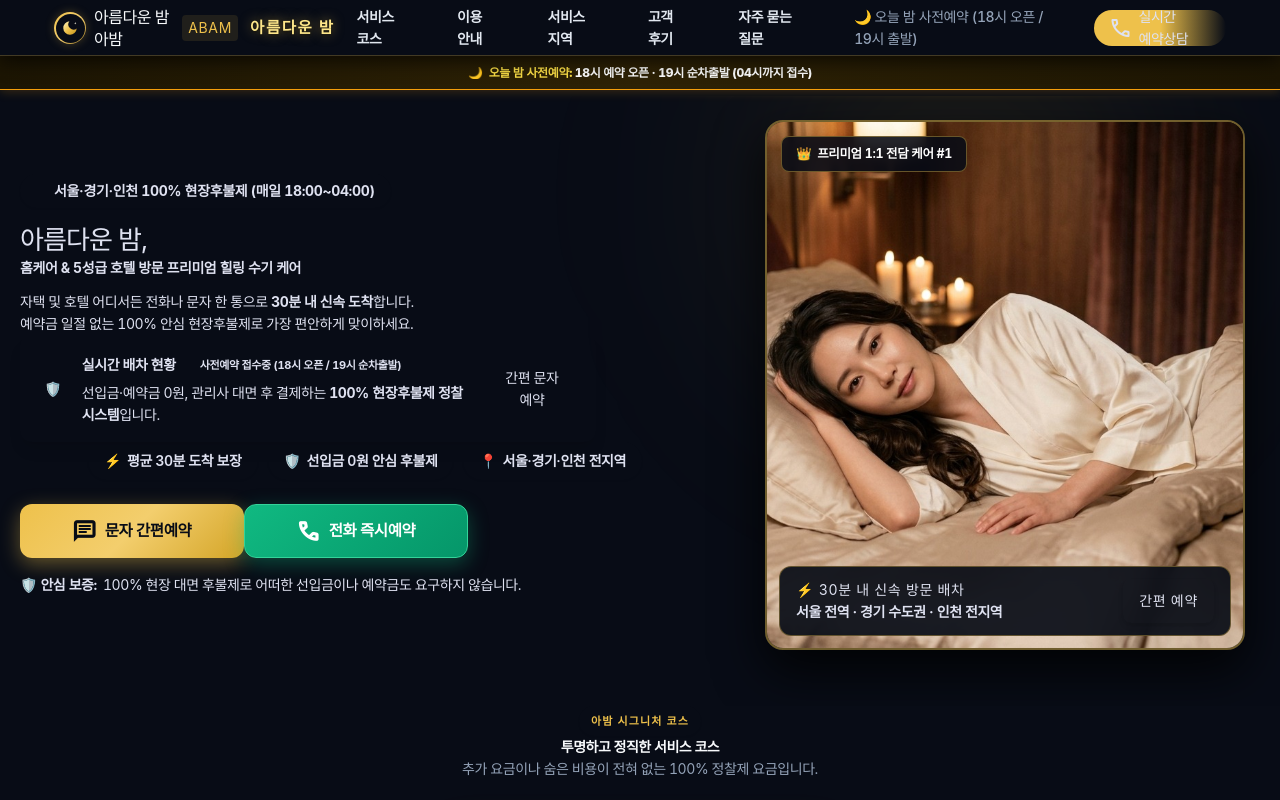
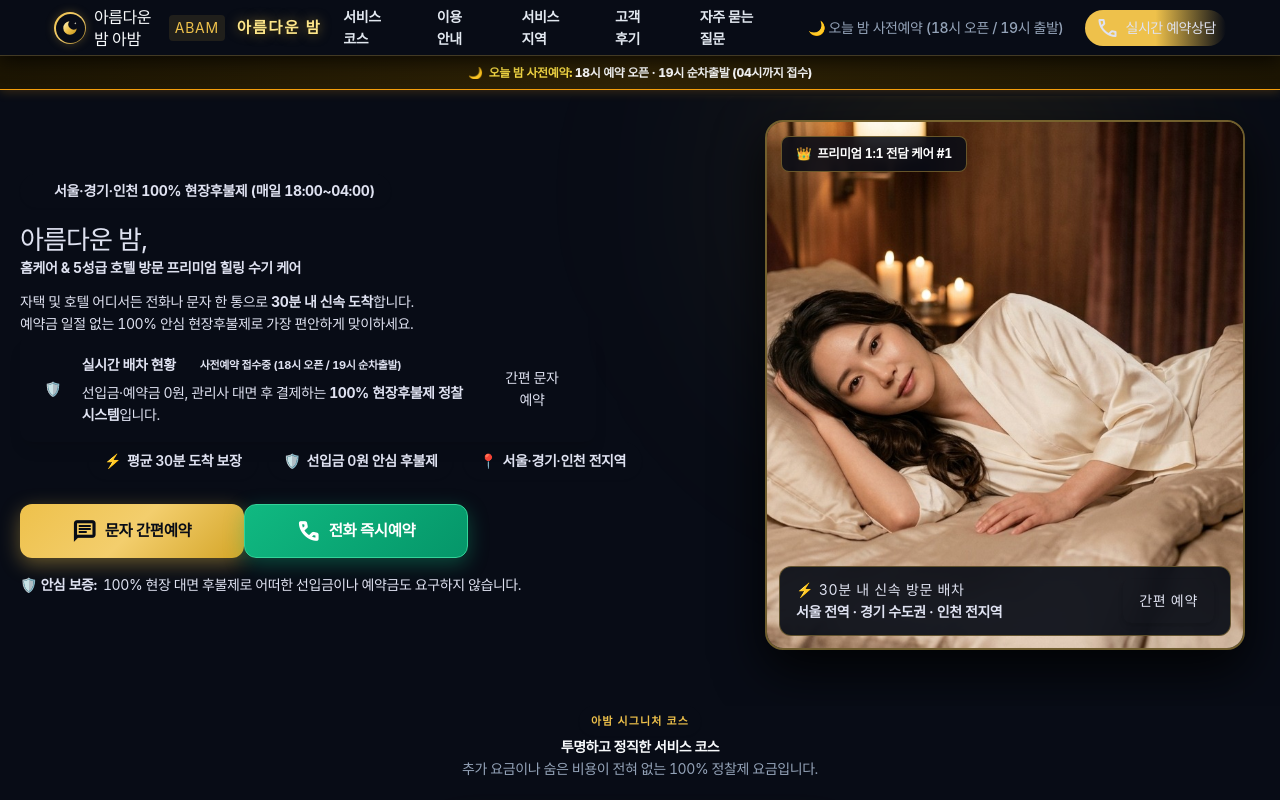
Before and after one commit to yjh01270404-glitch/abam-kr, a Next.js app: page / in a window 1280 px wide. Shown: the top 800 px of the page. Built offline with nearby package versions, Linux system fonts and the light colour scheme; grey boxes are pictures that could not be loaded; a web font is replaced by a local one.

Commit message:
style: refine header balance and ensure whitespace nowrap on call button

```diff
--- a/src/app/globals.css
+++ b/src/app/globals.css
@@ -160,9 +160,11 @@ body {
   min-height: 36px !important;
   max-height: 36px !important;
   border-radius: 9999px !important;
-  display: inline-flex;
+  display: inline-flex !important;
   align-items: center !important;
   box-sizing: border-box !important;
+  white-space: nowrap !important;
+  flex-shrink: 0 !important;
 }
 
 @media (max-width: 767px) {
--- a/src/components/AbamLanding.tsx
+++ b/src/components/AbamLanding.tsx
@@ -226,10 +226,10 @@ export default function AbamLanding({ c, areaLinks }: { c: LandingContent; areaL
               className="abam-header-slogan"
               style={{
                 fontFamily: "'ChosunGs', 'Song Myung', 'Gungsuh', 'GungSeo', '궁서체', '궁서', 'Batang', serif",
-                fontSize: '15.5px',
+                fontSize: '14.5px',
                 fontWeight: 700,
                 color: '#FDE68A',
-                letterSpacing: '0.1em',
+                letterSpacing: '0.06em',
                 whiteSpace: 'nowrap',
                 textShadow: '0 0 12px rgba(238, 193, 75, 0.45), 0 1px 3px rgba(0, 0, 0, 0.9)',
                 display: 'inline-block',
@@ -265,7 +265,7 @@ export default function AbamLanding({ c, areaLinks }: { c: LandingContent; areaL
             {/* 3. 예약 상담 버튼 (모바일 & 데스크톱 1줄 최적화) */}
             <a
               href={`tel:${cleanPhone}`}
-              className="abam-header-call inline-flex items-center justify-center gap-1.5 px-3.5 sm:px-4 bg-gradient-to-r from-primary via-primary to-accent-gold-light text-[#080C16] font-extrabold text-[12.5px] shadow-[0_2px_12px_rgba(238,193,75,0.3)] hover:brightness-105 active:scale-95 transition-all shrink-0 whitespace-nowrap"
+              style={{ whiteSpace: 'nowrap', flexShrink: 0 }} className="abam-header-call inline-flex items-center justify-center gap-1.5 px-2.5 sm:px-4 bg-gradient-to-r from-primary via-primary to-accent-gold-light text-[#080C16] font-extrabold text-[12.5px] shadow-[0_2px_12px_rgba(238,193,75,0.3)] hover:brightness-105 active:scale-95 transition-all shrink-0 whitespace-nowrap"
             >
               <span className="material-symbols-outlined text-[16px]">call</span>
               <span>실시간 예약상담</span>
```
